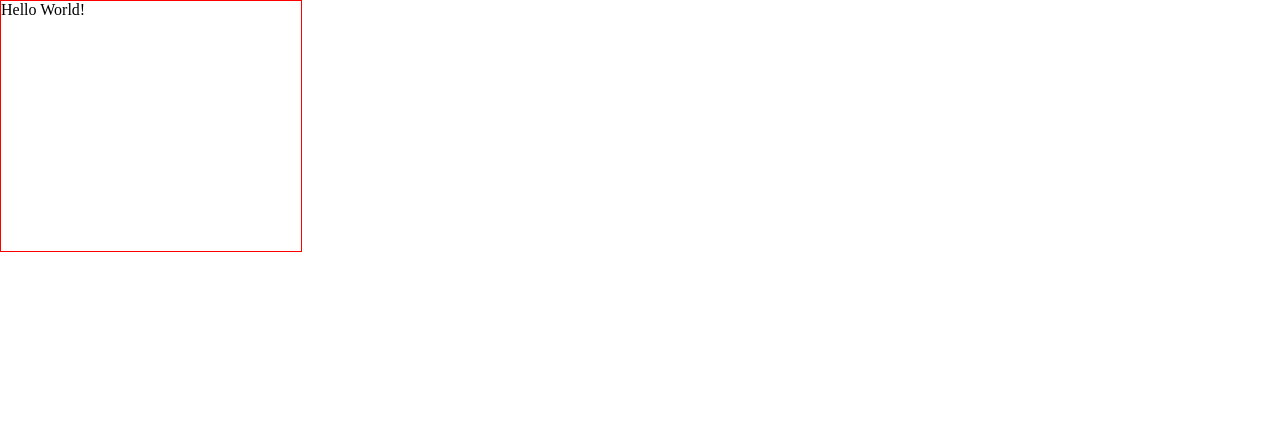
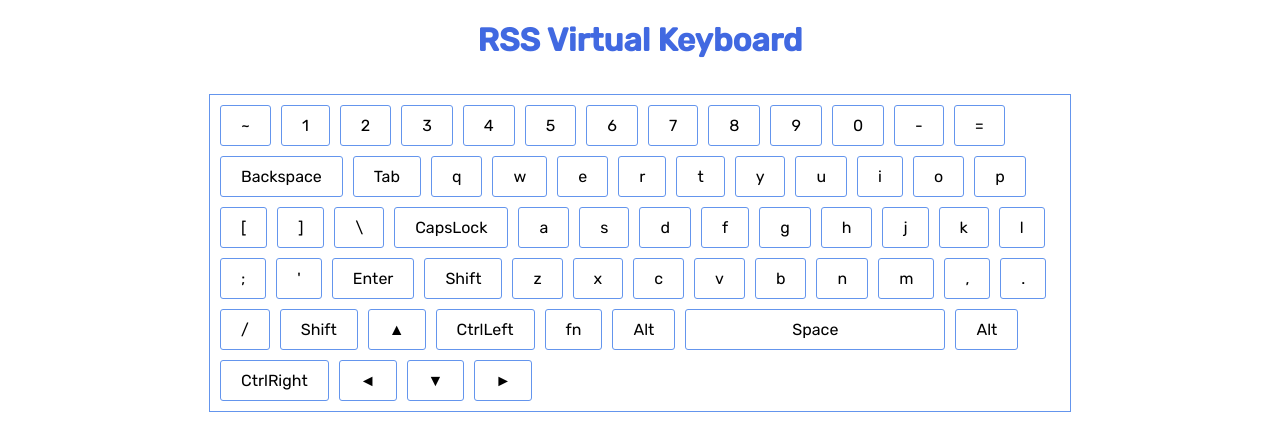
Before and after one commit to Fault1err/virtual-keyboard, a website: page index.html in a window 1280 px wide. Drawn offline with Linux system fonts and the light colour scheme.

Commit message:
feat: added keyboard

```diff
--- a/index.html
+++ b/index.html
@@ -8,6 +8,10 @@
     <title>Virtual Keyboard</title>
     <link rel="stylesheet" href="style.css">
     <script src="main.js" defer></script>
+    <link rel="preconnect" href="https://fonts.googleapis.com">
+<link rel="preconnect" href="https://fonts.gstatic.com" crossorigin>
+<link href="https://fonts.googleapis.com/css2?family=Rubik:wght@400;500&display=swap"
+rel="stylesheet">
 </head>
 
 <body>
--- a/main.js
+++ b/main.js
@@ -1,6 +1,32 @@
-console.log('Hello World!');
+// console.log('Hello World!');
+
+const h1Field = document.createElement('h1');
+document.body.append(h1Field);
+h1Field.innerHTML = 'RSS Virtual Keyboard';
 
 const renderField = document.createElement('div');
 renderField.className = 'render_field';
+renderField.id = 'keyboard';
 document.body.append(renderField);
-renderField.innerHTML = 'Hello World!';
+// renderField.innerHTML = 'Hello World!';
+
+const keyboardEng = ['~', '1', '2', '3', '4', '5', '6', '7', '8', '9', '0', '-',
+  '=', 'Backspace', 'Tab', 'q', 'w', 'e', 'r', 't', 'y', 'u', 'i', 'o', 'p',
+  '[', ']', '\\', 'CapsLock', 'a', 's', 'd', 'f', 'g', 'h', 'j', 'k', 'l',
+  ';', "'", 'Enter', 'Shift', 'z', 'x', 'c', 'v', 'b', 'n', 'm', ',', '.', '/',
+  'Shift', '▲', 'CtrlLeft', 'fn', 'Alt', 'Space', 'Alt', 'CtrlRight', '◄', '▼', '►'];
+
+const keyboard = keyboardEng;
+
+const renderKeyboard = () => {
+  let renderedKeyboard = '';
+  for (let i = 0; i < keyboard.length; i += 1) {
+    renderedKeyboard += `<div class="keyboard-key key-${keyboard[i]}">
+    ${keyboard[i]}</div>`;
+  }
+  document.querySelector('#keyboard').innerHTML = renderedKeyboard;
+};
+renderKeyboard();
+
+const SpaceKey = document.querySelector('.key-Space');
+SpaceKey.classList.add('space-key-width');
--- a/style.css
+++ b/style.css
@@ -1,11 +1,31 @@
 body {
     padding: 0;
     margin: 0;
+    font-family: 'Rubik', sans-serif;
+}
+
+h1 {
+    text-align: center;
+    color: #4169E1;
+    margin-bottom: 35px;
 }
 
 .render_field {
-    display: block;
-    border: 1px solid red;
-    width: 300px;
-    height: 250px;
+    margin: 0 auto;
+    display: flex;
+    flex-wrap: wrap;
+    border: 1px solid #6495ED;
+    padding: 5px;
+    width: 850px;
 }
+
+.keyboard-key {
+    padding: 10px 20px;
+    border: 1px solid #6495ED;
+    border-radius: 3px;
+    margin: 5px;
+}
+
+.space-key-width {
+    padding: 10px 106px;
+}
```
